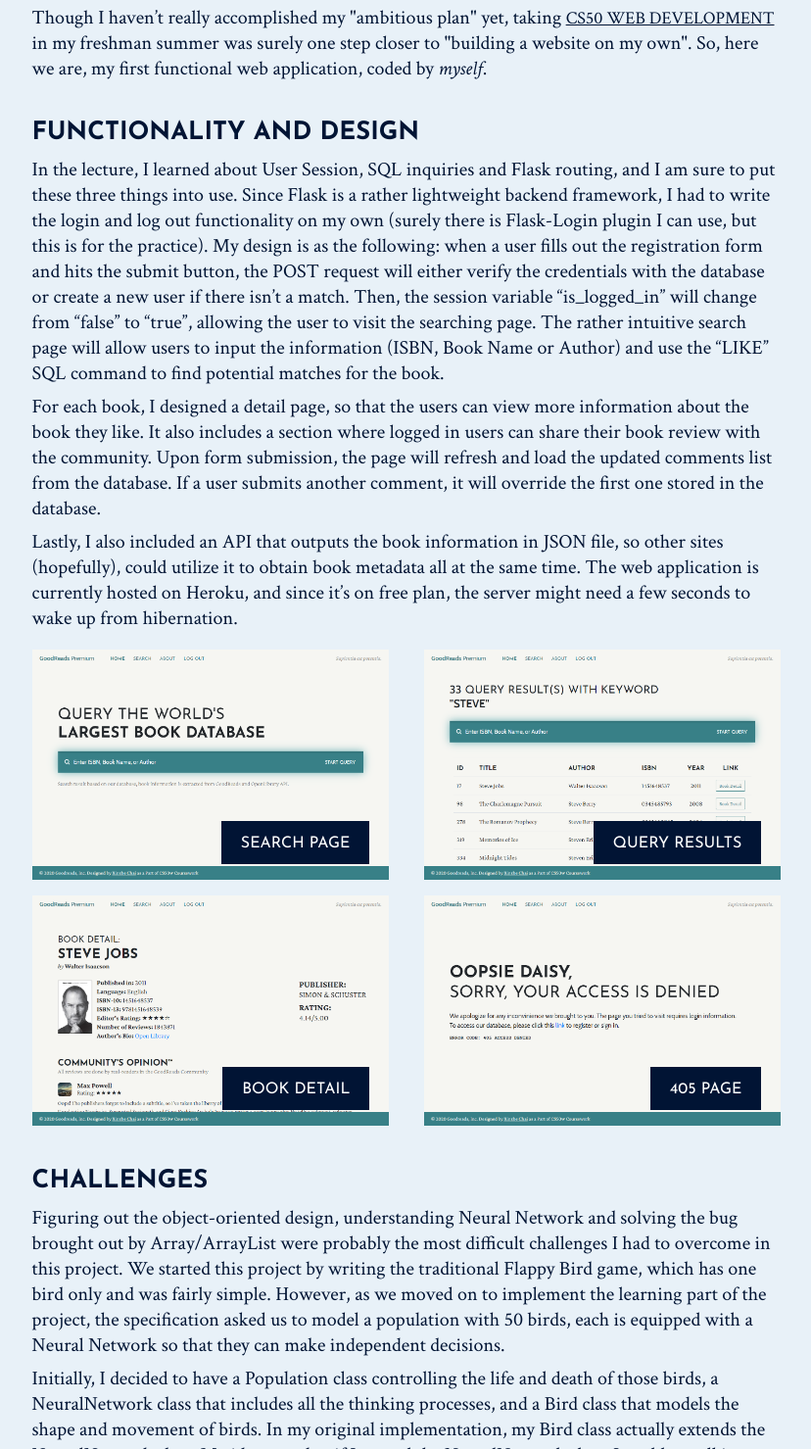
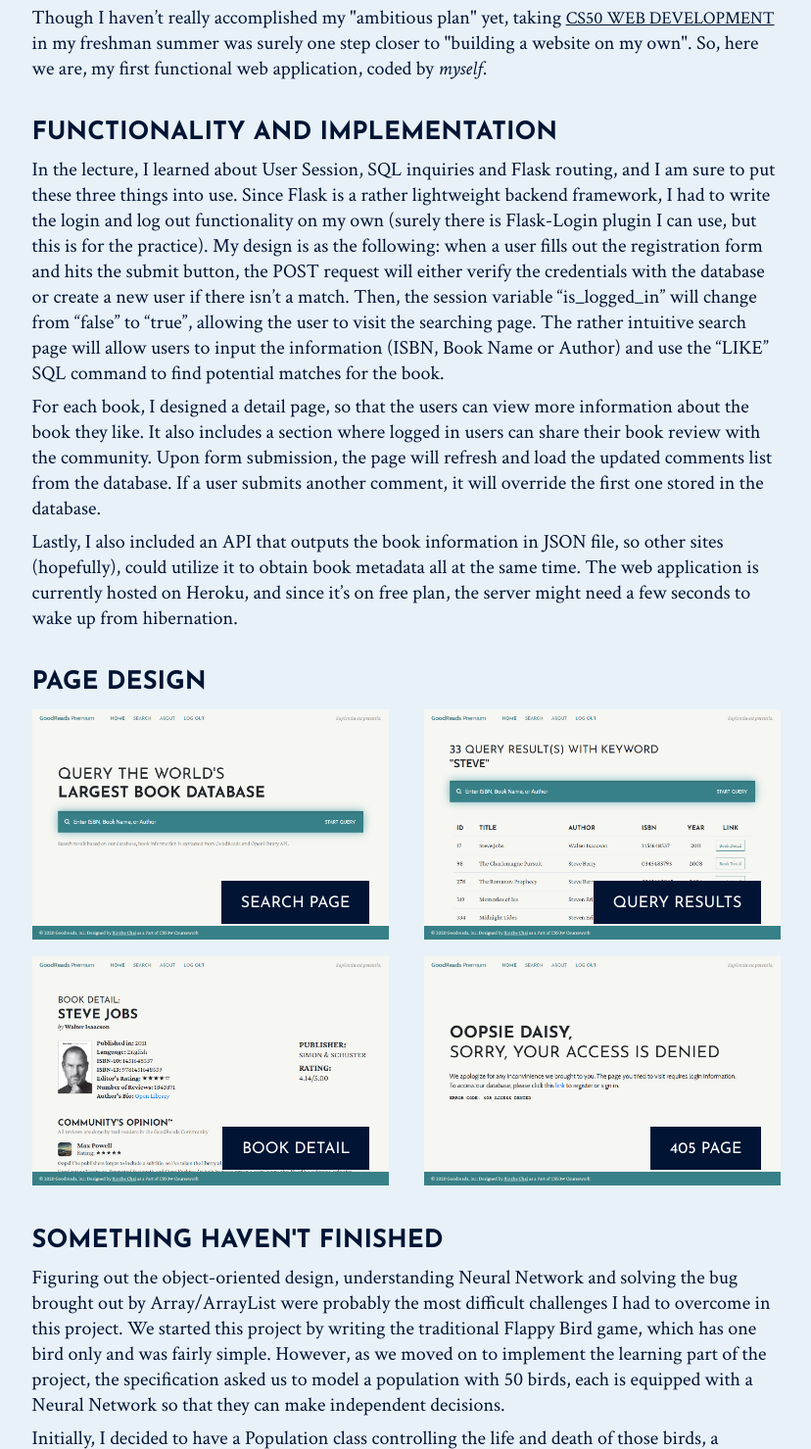
Before and after one commit to chaixinzhe2000/personal_website, a plain HTML site: page projects/goodreads.html in a window 1280 px wide. Shown: the part 1413-2892 px from the top of the page at 98% size, without its empty margins (225-1053 px from the left). Drawn offline with Linux system fonts and the light colour scheme.

Commit message:
fixed formatting issue

```diff
--- a/projects/goodreads.html
+++ b/projects/goodreads.html
@@ -91,7 +91,7 @@
 					functional web application, coded by <i>myself</i>.
 				</div>
 
-				<div class="blog-subtitle">Functionality and Design</div>
+				<div class="blog-subtitle">Functionality and Implementation</div>
 				<div class="text-picture">
 					<div class="paragraph-group">
 						<div class="paragraph">
@@ -115,7 +115,10 @@
 							could utilize it to obtain book metadata all at the same time. The web application is currently hosted on Heroku,
 							and since it’s on free plan, the server might need a few seconds to wake up from hibernation.
 						</div>
-						<div class="horizontal-img-flexbox" style="margin-top: 1.5vw;">
+				</div>
+
+				<div class="blog-subtitle">Page Design</div>
+				<div class="horizontal-img-flexbox" style="margin-top: 1.2vw;">
 					<div class="image-w-title-wrapper">
 						<img class="image-w-title" src="../images/projects/goodreads/search.png" alt="Search Page">
 						<div class="floating-label">
@@ -144,9 +147,7 @@
 					</div>
 				</div>
 			</div>
-
-				</div>
-				<div class="blog-subtitle">Challenges</div>
+			<div class="blog-subtitle">Something Haven't Finished</div>
 				<div class="paragraph">
 					Figuring out the object-oriented design, understanding Neural Network and solving the bug brought
 					out by Array/ArrayList were probably the most difficult challenges I had to overcome in this
```
Also changed, not shown: index.html (+0 -1 lines), projects/evolution.html (+0 -1 lines), projects/overview.html (+0 -1 lines). Lines whose indentation alone changed are shown as unchanged.
